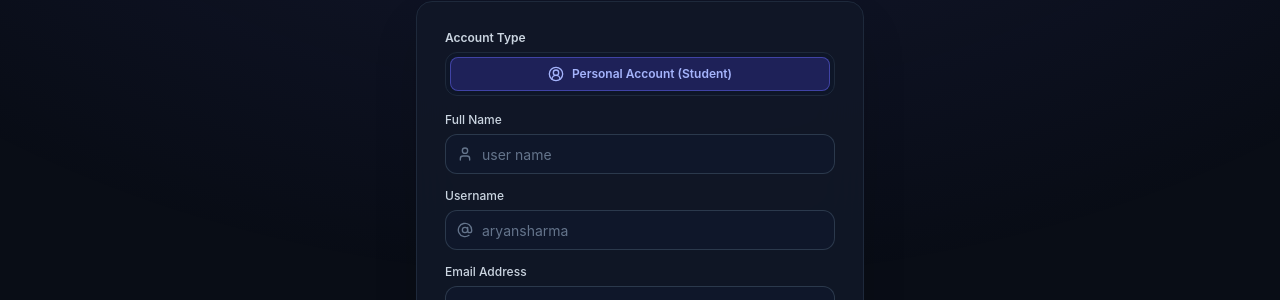
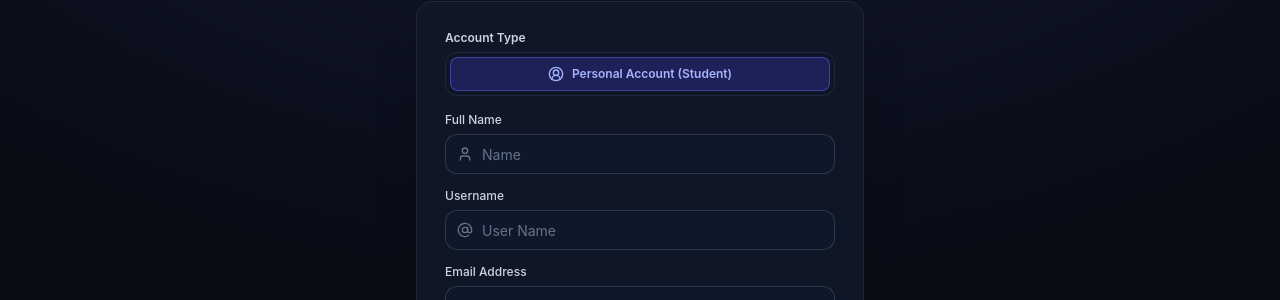
Before and after one commit to Sohan-naskar/Pocket_Khata, a Next.js app: page /signup in a window 1280 px wide. Shown: the part 191-491 px from the top of the page. Built offline with nearby package versions, Linux system fonts and the light colour scheme.

Commit message:
pages_changes

```diff
--- a/src/app/signup/page.tsx
+++ b/src/app/signup/page.tsx
@@ -171,7 +171,7 @@ export default function SignupPage() {
                     setName(e.target.value);
                     if (formError) setFormError("");
                   }}
-                  placeholder="user name"
+                  placeholder="Name"
                   disabled={isLoading}
                   className="w-full pl-9 pr-3 py-2 rounded-xl bg-slate-900 border border-slate-700/80 focus:border-indigo-500 focus:ring-1 focus:ring-indigo-500 text-xs sm:text-sm text-white placeholder-slate-500 outline-none transition disabled:opacity-60 h-10"
                 />
@@ -197,7 +197,7 @@ export default function SignupPage() {
                     setUsername(e.target.value);
                     if (formError) setFormError("");
                   }}
-                  placeholder="aryansharma"
+                  placeholder="User Name"
                   disabled={isLoading}
                   className="w-full pl-9 pr-3 py-2 rounded-xl bg-slate-900 border border-slate-700/80 focus:border-indigo-500 focus:ring-1 focus:ring-indigo-500 text-xs sm:text-sm text-white placeholder-slate-500 outline-none transition disabled:opacity-60 h-10"
                 />
```
